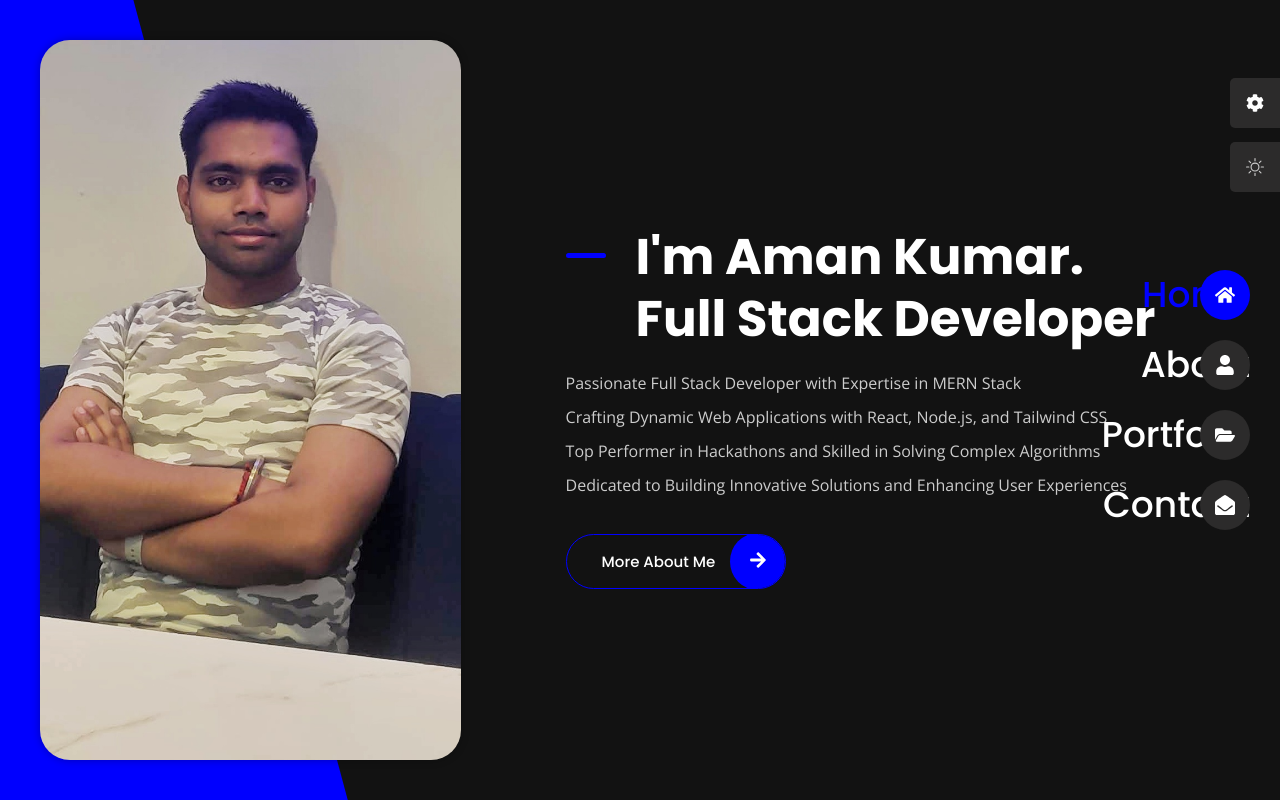
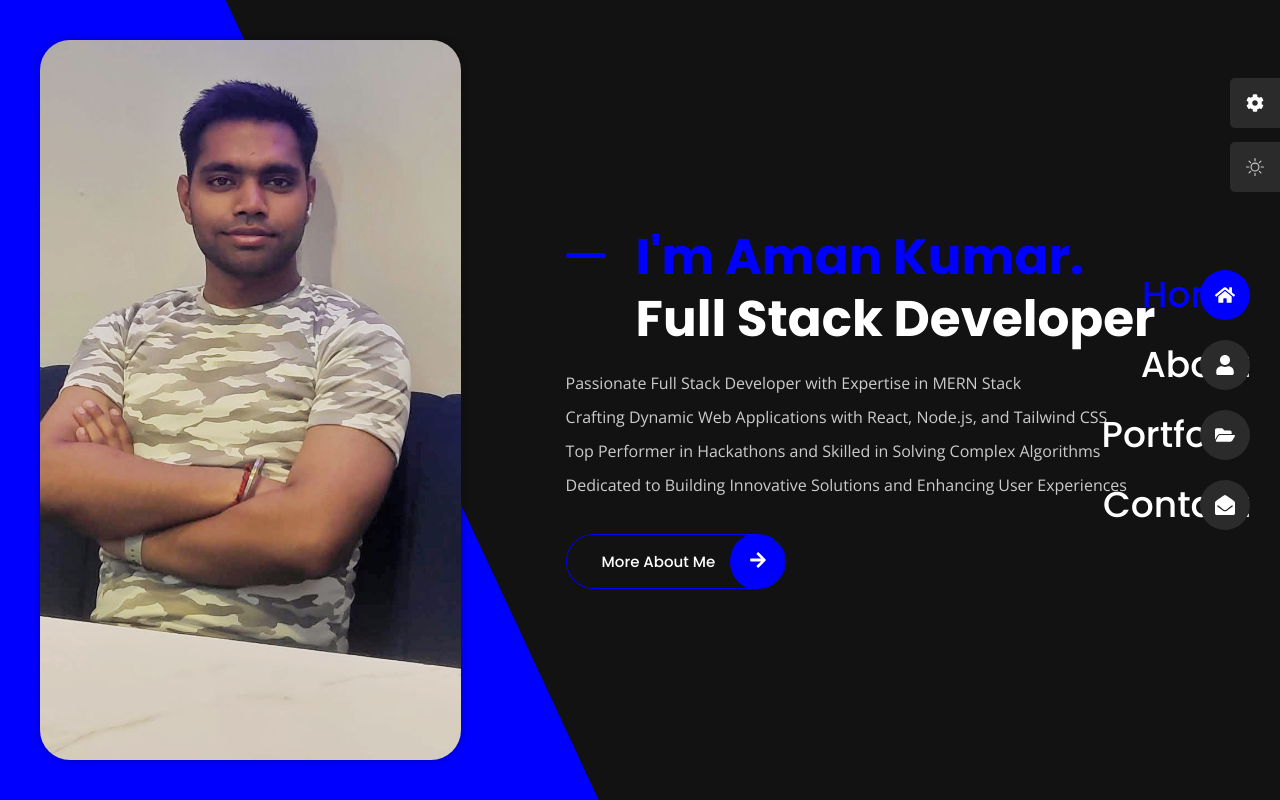
Before and after one commit to amank736836/portfoliowebsite, a React (Vite) app: page / in a window 1280 px wide. Built offline with nearby package versions, Linux system fonts and the light colour scheme.

Commit message:
refactor: Update Home page title element to use a div instead of a span

```diff
--- a/src/pages/Home/Home.css
+++ b/src/pages/Home/Home.css
@@ -26,7 +26,7 @@
   padding-left: 70px;
 }
 
-.home__title span {
+.home__title div {
   color: var(--first-color);
 }
 
@@ -52,8 +52,8 @@
     width: 100%;
     background-color: var(--first-color);
     top: -50%;
-    left: -83%;
-    transform: rotate(-15deg);
+    left: -73%;
+    transform: rotate(-25deg);
     /* left: -55%;
     transform: rotate(-15deg); */
 }
```
